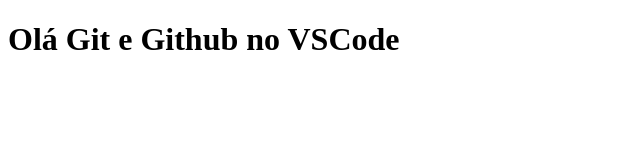
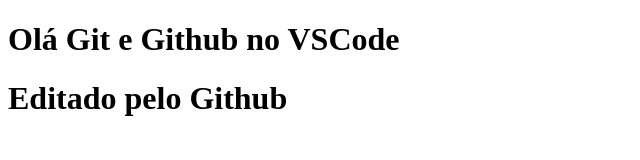
Before and after one commit to GlaudioSGithub/uninter-ads, a plain HTML site: page index.html in a window 1280 px wide. Shown: the whole page, without its empty margins (0-640 px from the left). Drawn offline with Linux system fonts and the light colour scheme.

Commit message:
Update index.html

```diff
--- a/index.html
+++ b/index.html
@@ -7,5 +7,6 @@
 </head>
 <body>
     <h1>Olá Git e Github no VSCode</h1>
+    <h1>Editado pelo Github</h1>
 </body>
 </html>
```
